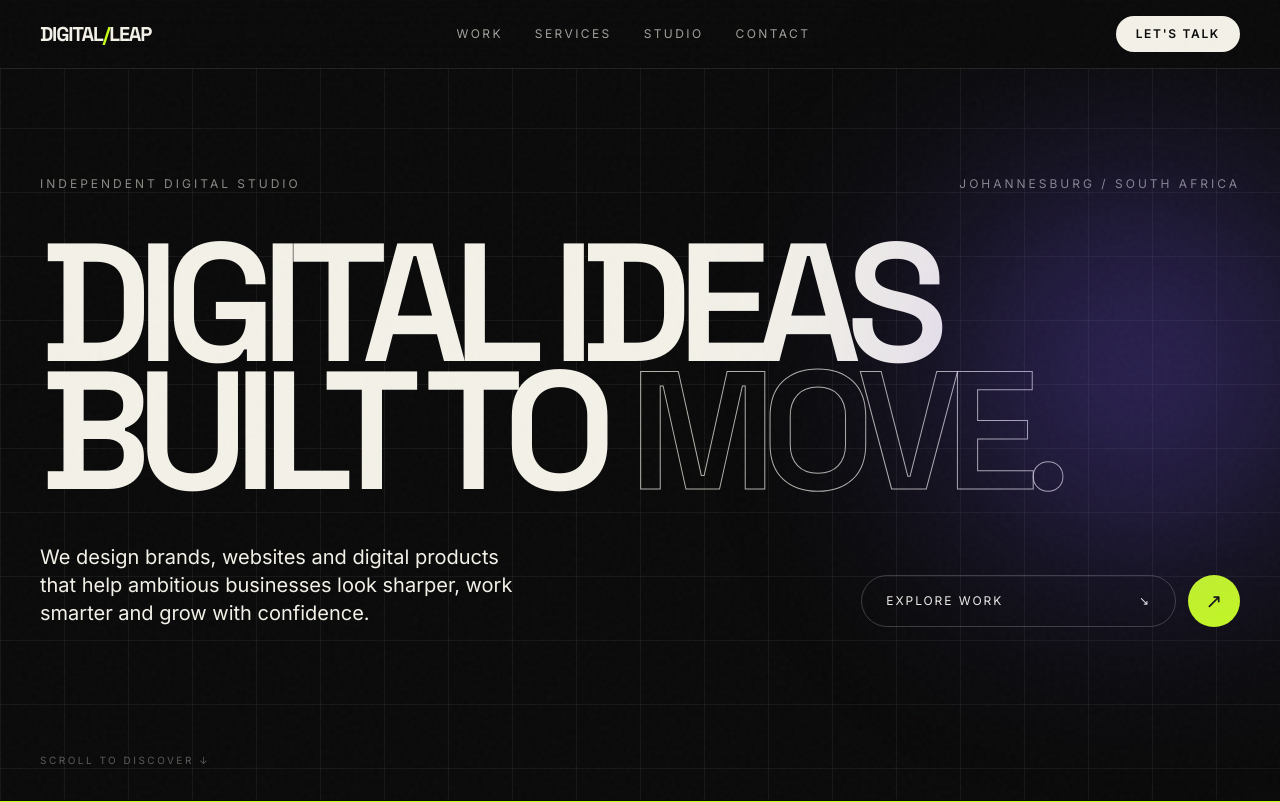
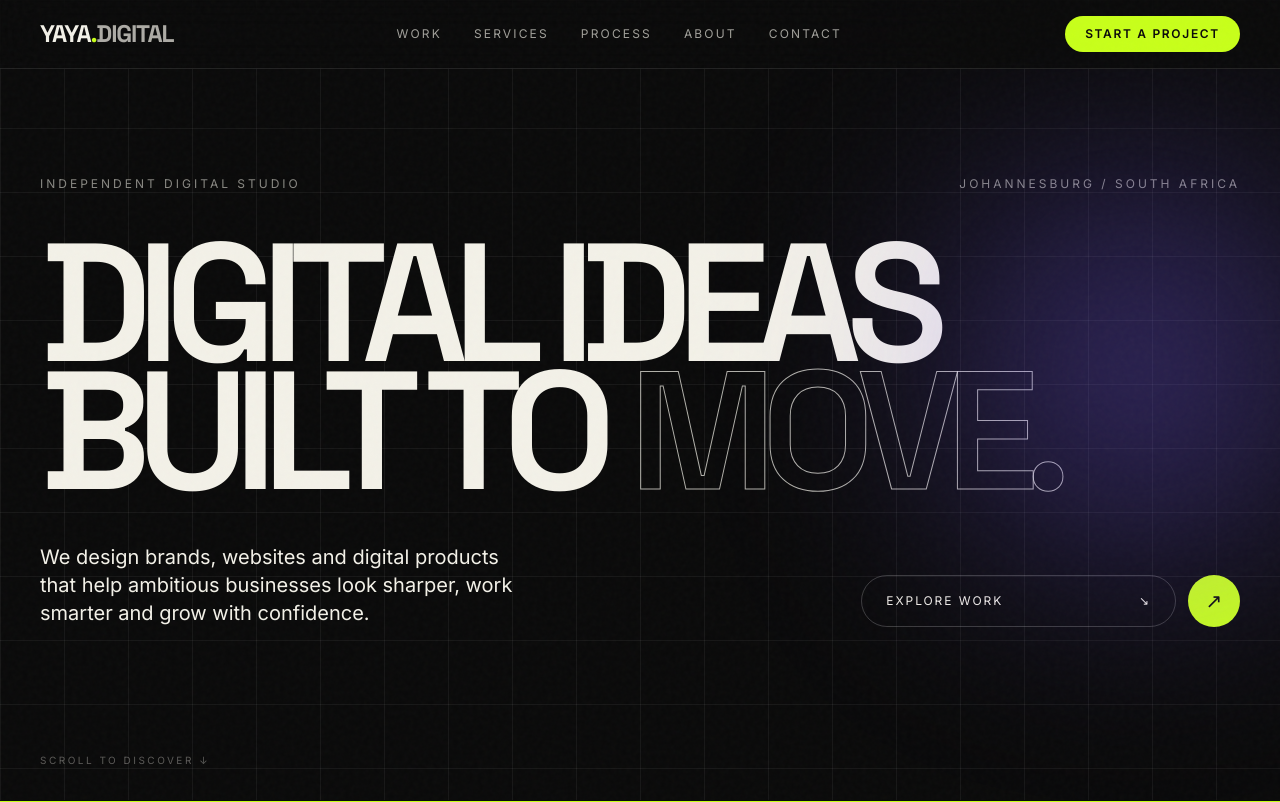
Before and after one commit to siyachili/yaya-digital, a Next.js app: page / in a window 1280 px wide. Shown: the top 802 px of the page. Built offline with nearby package versions, Linux system fonts and the light colour scheme.

Commit message:
latest today -- contact and header

```diff
--- a/components/Contact.jsx
+++ b/components/Contact.jsx
@@ -1,25 +1,36 @@
 export default function Contact() {
   return (
-    <section id="contact" className="px-5 py-24 md:px-10 md:py-36">
-      <div className="mx-auto max-w-[1440px] rounded-[2.5rem] bg-acid px-7 py-16 text-ink md:px-14 md:py-24">
-        <p className="mb-10 text-xs uppercase tracking-[.22em]">
-          Have a project in mind?
+    <section
+      id="contact"
+      className="bg-white px-6 py-24 text-black md:px-10 md:py-36"
+    >
+      <div className="mx-auto max-w-7xl">
+        <p className="mb-6 text-xs font-medium uppercase tracking-[0.3em] text-neutral-500">
+          Contact
         </p>
-        <h2 className="max-w-5xl font-display text-6xl font-semibold leading-[.85] tracking-[-.075em] md:text-[8.5rem]">
-          Let&apos;s make something impossible to ignore.
+
+        <h2 className="max-w-4xl font-display text-5xl font-semibold leading-[0.95] tracking-[-0.06em] md:text-7xl">
+          Ready to build something exceptional?
         </h2>
-        <div className="mt-14 flex flex-col gap-6 border-t border-ink/25 pt-8 md:flex-row md:items-center md:justify-between">
+
+        <p className="mt-8 max-w-2xl text-lg leading-8 text-neutral-600">
+          Whether you're launching a new brand, redesigning your website, or
+          building a digital product, we'd love to hear about it.
+        </p>
+
+        <div className="mt-16 flex flex-col gap-8 border-t border-neutral-200 pt-10 md:flex-row md:items-center md:justify-between">
           <a
-            className="text-xl font-semibold md:text-3xl"
             href="mailto:hello@yayadigital.co.za"
+            className="text-2xl font-medium transition hover:text-neutral-600"
           >
             hello@yayadigital.co.za
           </a>
+
           <a
             href="mailto:hello@yayadigital.co.za"
-            className="rounded-full bg-ink px-7 py-4 text-center text-xs uppercase tracking-[.18em] text-bone"
+            className="rounded-full border border-black px-8 py-4 text-sm font-medium uppercase tracking-[0.18em] transition hover:bg-black hover:text-white"
           >
-            Start a conversation ↗
+            Start a Project
           </a>
         </div>
       </div>
--- a/components/Header.jsx
+++ b/components/Header.jsx
@@ -1,21 +1,77 @@
 "use client";
+
 import { useState } from "react";
 
-const links = [["Work", "#work"], ["Services", "#services"], ["Studio", "#studio"], ["Contact", "#contact"]];
+const links = [
+  ["Work", "#work"],
+  ["Services", "#services"],
+  ["Process", "#process"],
+  ["About", "#about"],
+  ["Contact", "#contact"],
+];
 
 export default function Header() {
   const [open, setOpen] = useState(false);
+
   return (
     <header className="fixed inset-x-0 top-0 z-50 border-b border-white/10 bg-ink/80 backdrop-blur-xl">
       <div className="mx-auto flex max-w-[1440px] items-center justify-between px-5 py-4 md:px-10">
-        <a href="#top" className="font-display text-xl font-bold tracking-[-.06em]">DIGITAL<span className="text-acid">/</span>LEAP</a>
+        {/* Logo */}
+        <a
+          href="#top"
+          className="font-display text-2xl font-bold tracking-[-0.05em]"
+        >
+          YAYA
+          <span className="text-acid">.</span>
+          <span className="text-bone/70">DIGITAL</span>
+        </a>
+
+        {/* Desktop Navigation */}
         <nav className="hidden items-center gap-8 md:flex">
-          {links.map(([label, href]) => <a key={href} href={href} className="text-xs uppercase tracking-[.2em] text-bone/65 transition hover:text-acid">{label}</a>)}
+          {links.map(([label, href]) => (
+            <a
+              key={href}
+              href={href}
+              className="text-xs uppercase tracking-[0.18em] text-bone/65 transition hover:text-acid"
+            >
+              {label}
+            </a>
+          ))}
         </nav>
-        <a href="#contact" className="hidden rounded-full bg-bone px-5 py-2.5 text-xs font-semibold uppercase tracking-[.14em] text-ink transition hover:bg-acid md:block">Let&apos;s talk</a>
-        <button onClick={() => setOpen(!open)} className="md:hidden" aria-label="Toggle menu">{open ? "Close" : "Menu"}</button>
+
+        {/* CTA */}
+        <a
+          href="#contact"
+          className="hidden rounded-full bg-acid px-5 py-2.5 text-xs font-semibold uppercase tracking-[0.14em] text-ink transition hover:scale-105 md:block"
+        >
+          Start a Project
+        </a>
+
+        {/* Mobile Button */}
+        <button
+          onClick={() => setOpen(!open)}
+          className="md:hidden"
+          aria-label="Toggle menu"
+        >
+          {open ? "Close" : "Menu"}
+        </button>
       </div>
-      {open && <nav className="flex flex-col border-t border-white/10 bg-ink px-5 py-5 md:hidden">{links.map(([label, href]) => <a onClick={() => setOpen(false)} key={href} href={href} className="border-b border-white/10 py-4 font-display text-3xl">{label}</a>)}</nav>}
+
+      {/* Mobile Menu */}
+      {open && (
+        <nav className="flex flex-col border-t border-white/10 bg-ink px-5 py-5 md:hidden">
+          {links.map(([label, href]) => (
+            <a
+              key={href}
+              href={href}
+              onClick={() => setOpen(false)}
+              className="border-b border-white/10 py-4 font-display text-3xl"
+            >
+              {label}
+            </a>
+          ))}
+        </nav>
+      )}
     </header>
   );
 }
```
